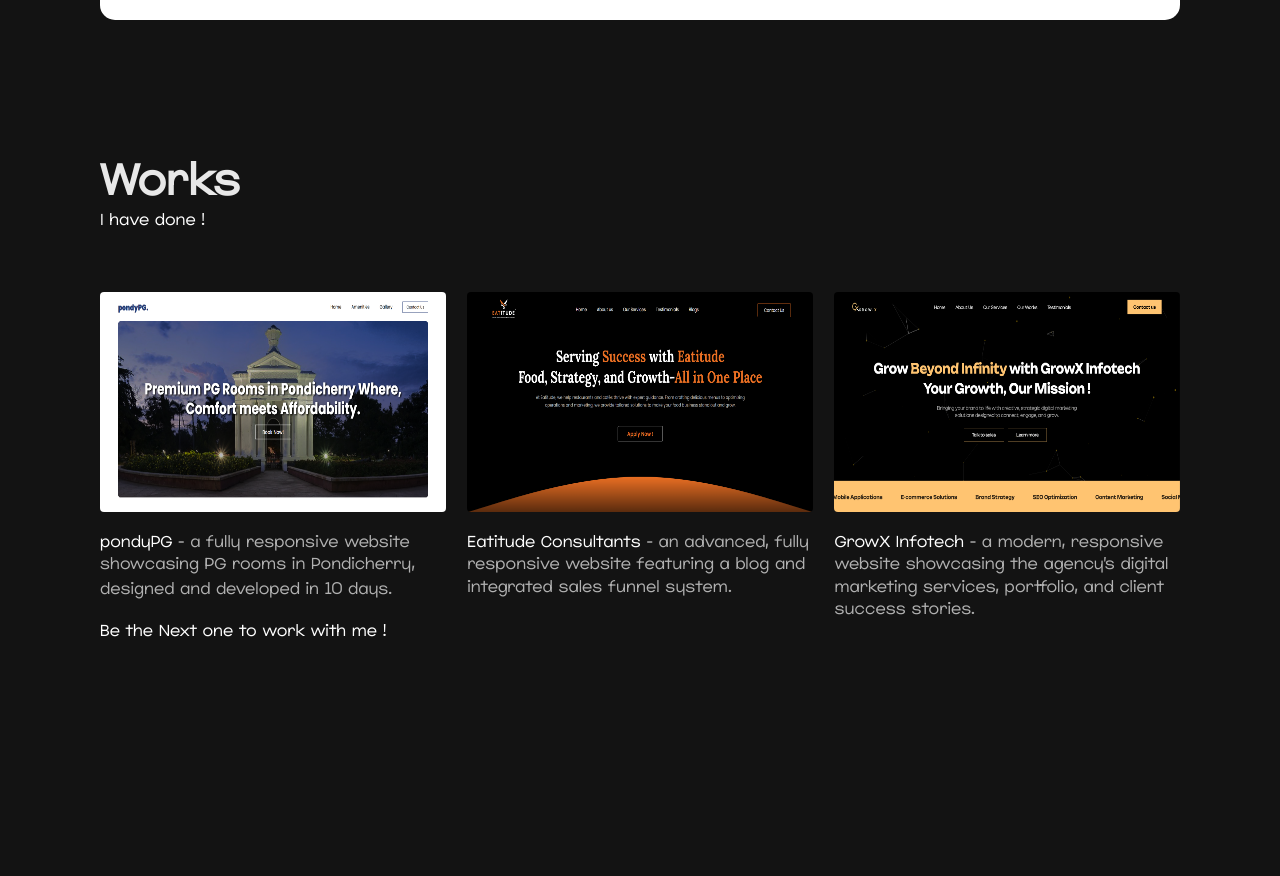
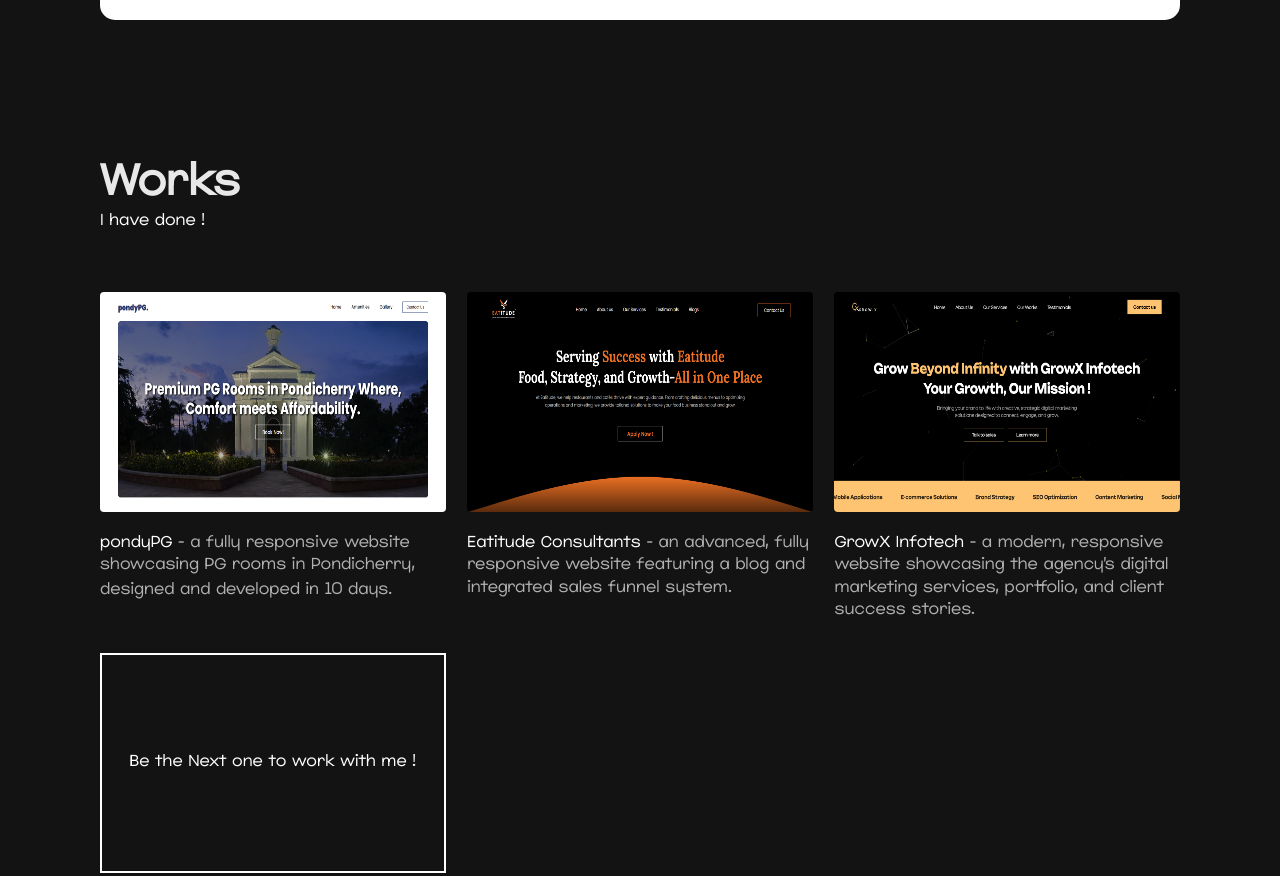
Before and after one commit to iamsusindhar/s, a plain HTML site: page index.html in a window 1280 px wide. Shown: the part 2940-3816 px from the top of the page. Drawn offline with nearby package versions, Linux system fonts and the light colour scheme.

Commit message:
Update styles.css

```diff
--- a/styles.css
+++ b/styles.css
@@ -256,8 +256,8 @@ img{
                                                             /* Testimonials */
 
 .myworks{
-    margin-top: 100px;
-    min-height: 100vh;
+    margin: 100px 0;
+    min-height: auto;
 }
 .myworks h1{
     font-size: 2.7rem;
@@ -291,7 +291,16 @@ img{
     line-height: 1.4;
     color: #b1b1b1;
 }
-
+.center{
+    margin-top: 30px;
+    border: 2px solid white;
+    width: 100%;
+    height: 220px;
+    text-align: center;
+    display: flex;
+    justify-content: center;
+    align-items: center;
+}
 
                                                              /* Contact Me */
 
@@ -439,7 +448,7 @@ form button:hover, form button:focus{
         font-size: 1.5rem;
     }
     .myworks{
-        margin-top: 50px;
+        margin: 50px 0;
         min-height: auto;
     }
     .workbox{
```
